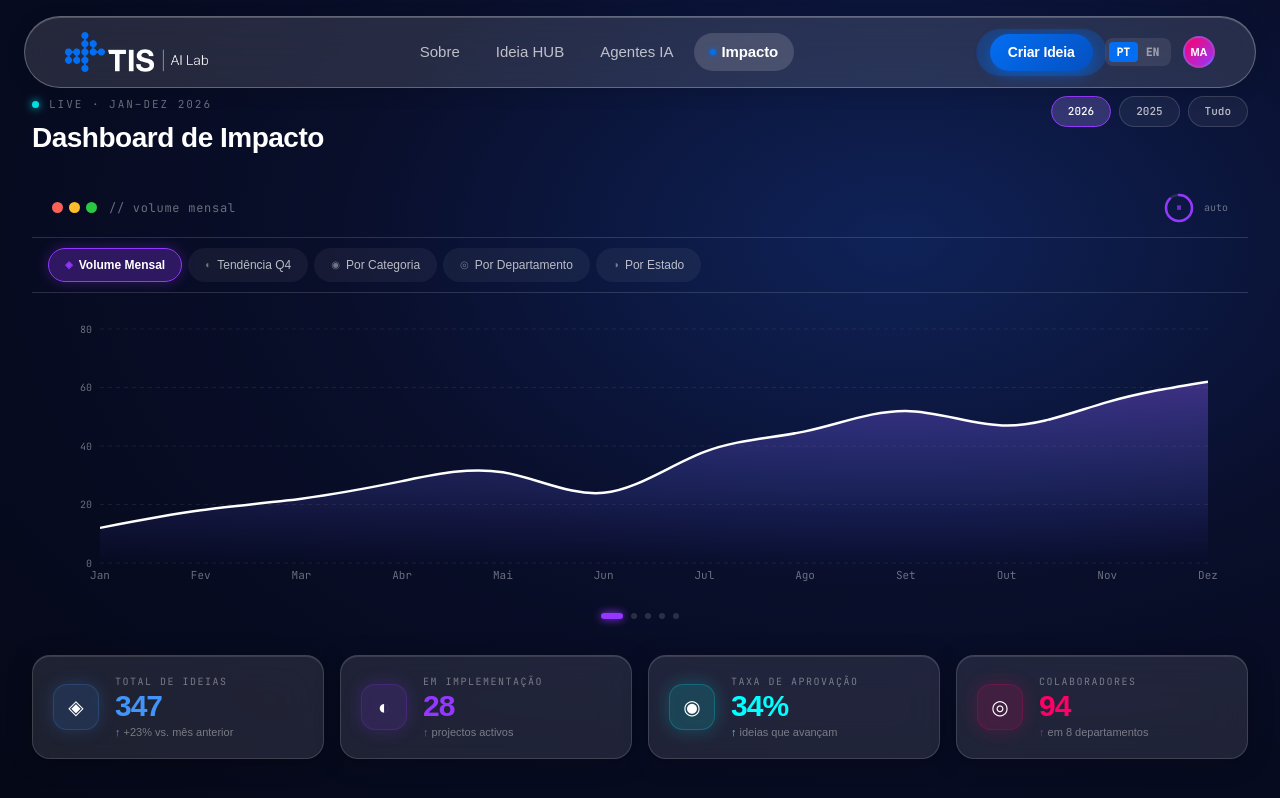
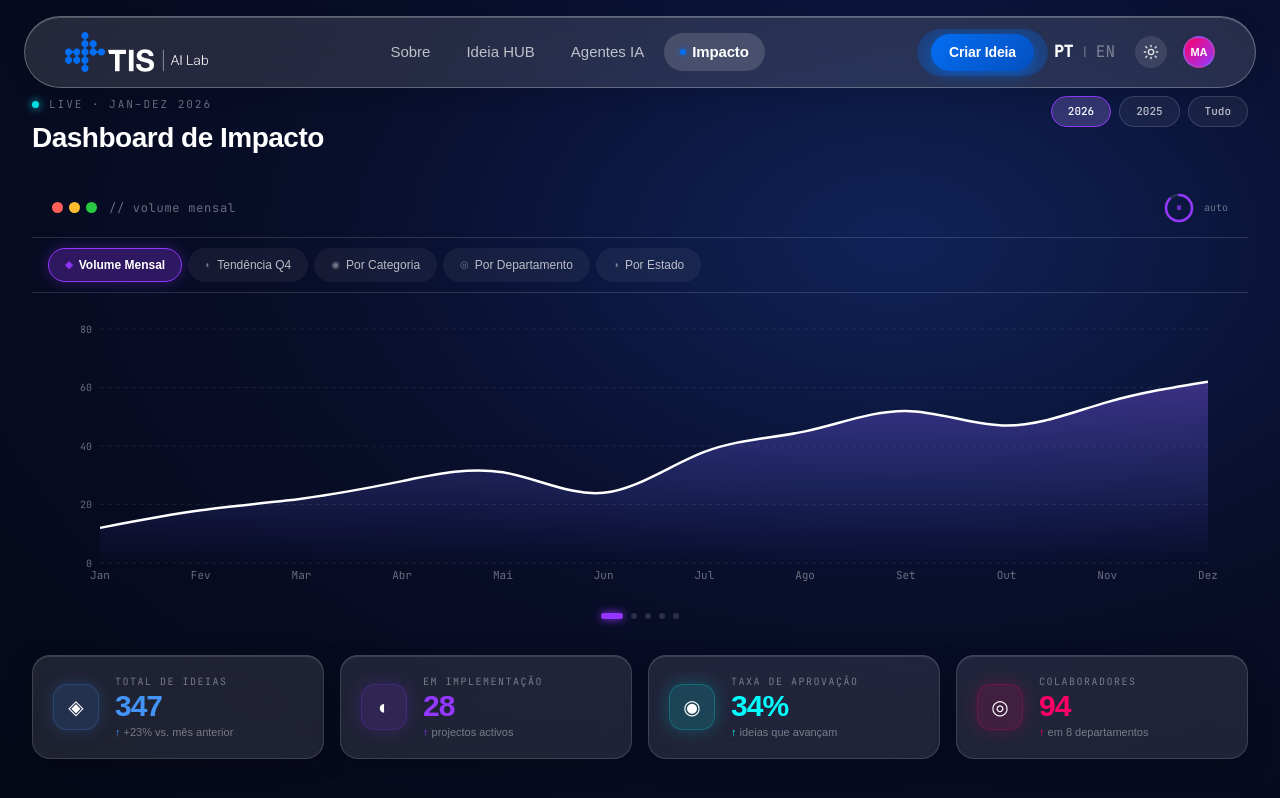
Before and after one commit to saracsguerreiro/labinovacaotis-react, a React (Vite) app: page /#/impacto2 in a window 1280 px wide. Built offline with nearby package versions, Linux system fonts and the light colour scheme; a web font is replaced by a local one.

Commit message:
UI: língua PT|EN sem caixa, toggle dark/light mode, vars dark no tema

```diff
--- a/src/app/components/Navigation.tsx
+++ b/src/app/components/Navigation.tsx
@@ -2,6 +2,7 @@ import { useState } from 'react';
 import { useNavigate, useLocation } from 'react-router-dom';
 import { useScrolled } from '../hooks/useScrolled';
 import { useNavTheme } from '../hooks/useNavTheme';
+import { useTheme } from '../context/ThemeContext';
 import logoAiLabWhite from './logo-tis-ai-lab-light.png';
 import logoAiLabBlack from './logo-tis-ai-lab-dark.png';
 
@@ -18,6 +19,7 @@ export default function Navigation() {
   const scrolled = useScrolled();
   const isDark = useNavTheme(pathname);
   const [activeLang, setActiveLang] = useState('PT');
+  const { theme, toggle: toggleTheme } = useTheme();
 
   const activeColor   = isDark ? '#ffffff'                : '#0d1333';
   const inactiveColor = isDark ? 'rgba(255,255,255,0.70)' : 'rgba(13,19,51,0.50)';
@@ -79,7 +81,7 @@ export default function Navigation() {
         </div>
 
         {/* Right side */}
-        <div className="flex items-center gap-3 flex-shrink-0">
+        <div className="flex items-center gap-4 flex-shrink-0">
           {/* Criar Ideia CTA */}
           <div style={{ position: 'relative', display: 'inline-flex' }}>
             <span
@@ -115,26 +117,60 @@ export default function Navigation() {
             </button>
           </div>
 
-          {/* Language switcher */}
-          <div
-            className="flex items-center gap-0 rounded-lg p-1"
-            style={{ background: isDark ? 'rgba(255,255,255,0.08)' : 'rgba(0,0,0,0.06)' }}
-          >
-            {['PT', 'EN'].map((lang) => (
+          {/* Language switcher — plain PT | EN */}
+          <div className="flex items-center gap-1" style={{ fontFamily: 'var(--font-mono)', fontSize: '11px', fontWeight: 700 }}>
+            {(['PT', 'EN'] as const).map((lang, i) => (
+              <>
+                {i === 1 && (
+                  <span key="sep" style={{ color: isDark ? 'rgba(255,255,255,0.25)' : 'rgba(13,19,51,0.25)' }}>|</span>
+                )}
                 <button
                   key={lang}
-                className="px-2 py-0.5 rounded text-[11px] font-bold transition-all border-none cursor-pointer"
+                  className="px-1 border-none cursor-pointer bg-transparent transition-all duration-150"
                   style={{
-                  fontFamily: 'var(--font-mono)',
-                  background: activeLang === lang ? '#036ef2' : 'transparent',
-                  color: activeLang === lang ? 'white' : isDark ? 'rgba(255,255,255,0.5)' : 'rgba(13,19,51,0.4)',
+                    color: activeLang === lang
+                      ? (isDark ? '#ffffff' : '#0d1333')
+                      : (isDark ? 'rgba(255,255,255,0.4)' : 'rgba(13,19,51,0.35)'),
+                    fontWeight: activeLang === lang ? 700 : 400,
                   }}
                   onClick={() => setActiveLang(lang)}
                 >
                   {lang}
                 </button>
+              </>
             ))}
           </div>
+
+          {/* Dark / Light mode toggle */}
+          <button
+            onClick={toggleTheme}
+            title={theme === 'dark' ? 'Mudar para modo claro' : 'Mudar para modo escuro'}
+            className="flex items-center justify-center w-8 h-8 rounded-full border-none cursor-pointer transition-all duration-200 hover:scale-110"
+            style={{
+              background: isDark ? 'rgba(255,255,255,0.10)' : 'rgba(13,19,51,0.07)',
+              color: isDark ? 'rgba(255,255,255,0.85)' : 'rgba(13,19,51,0.7)',
+            }}
+          >
+            {theme === 'dark' ? (
+              /* Sun icon */
+              <svg width="16" height="16" viewBox="0 0 24 24" fill="none" stroke="currentColor" strokeWidth="2" strokeLinecap="round" strokeLinejoin="round">
+                <circle cx="12" cy="12" r="4"/>
+                <line x1="12" y1="2" x2="12" y2="4"/>
+                <line x1="12" y1="20" x2="12" y2="22"/>
+                <line x1="4.22" y1="4.22" x2="5.64" y2="5.64"/>
+                <line x1="18.36" y1="18.36" x2="19.78" y2="19.78"/>
+                <line x1="2" y1="12" x2="4" y2="12"/>
+                <line x1="20" y1="12" x2="22" y2="12"/>
+                <line x1="4.22" y1="19.78" x2="5.64" y2="18.36"/>
+                <line x1="18.36" y1="5.64" x2="19.78" y2="4.22"/>
+              </svg>
+            ) : (
+              /* Moon icon */
+              <svg width="15" height="15" viewBox="0 0 24 24" fill="none" stroke="currentColor" strokeWidth="2" strokeLinecap="round" strokeLinejoin="round">
+                <path d="M21 12.79A9 9 0 1 1 11.21 3 7 7 0 0 0 21 12.79z"/>
+              </svg>
+            )}
+          </button>
 
           {/* Avatar */}
           <div
--- /dev/null
+++ b/src/app/context/ThemeContext.tsx
@@ -0,0 +1,34 @@
+import { createContext, useContext, useEffect, useState, type ReactNode } from 'react';
+
+type Theme = 'dark' | 'light';
+
+const ThemeContext = createContext<{ theme: Theme; toggle: () => void }>({
+  theme: 'dark',
+  toggle: () => {},
+});
+
+export function ThemeProvider({ children }: { children: ReactNode }) {
+  const [theme, setTheme] = useState<Theme>(() => {
+    return (localStorage.getItem('app-theme') as Theme) ?? 'dark';
+  });
+
+  useEffect(() => {
+    const root = document.documentElement;
+    if (theme === 'dark') {
+      root.classList.add('dark');
+    } else {
+      root.classList.remove('dark');
+    }
+    localStorage.setItem('app-theme', theme);
+  }, [theme]);
+
+  const toggle = () => setTheme(t => (t === 'dark' ? 'light' : 'dark'));
+
+  return (
+    <ThemeContext.Provider value={{ theme, toggle }}>
+      {children}
+    </ThemeContext.Provider>
+  );
+}
+
+export const useTheme = () => useContext(ThemeContext);
--- a/src/main.tsx
+++ b/src/main.tsx
@@ -2,13 +2,16 @@
   import { createRoot } from "react-dom/client";
   import { HashRouter } from "react-router-dom";
   import { IdeaProvider } from "./app/context/IdeaContext.tsx";
+  import { ThemeProvider } from "./app/context/ThemeContext.tsx";
   import App from "./app/App.tsx";
   import "./styles/index.css";
 
   createRoot(document.getElementById("root")!).render(
     <HashRouter>
-      <IdeaProvider>
-        <App />
-      </IdeaProvider>
+      <ThemeProvider>
+        <IdeaProvider>
+          <App />
+        </IdeaProvider>
+      </ThemeProvider>
     </HashRouter>
   );
--- a/src/styles/theme.css
+++ b/src/styles/theme.css
@@ -106,6 +106,22 @@
   --sidebar-accent-foreground: oklch(0.985 0 0);
   --sidebar-border: oklch(0.269 0 0);
   --sidebar-ring: oklch(0.439 0 0);
+
+  /* IdeaLab custom vars — dark mode */
+  --bg: #0d1333;
+  --bg2: #0a0f28;
+  --bg3: #080c1e;
+  --surface: #111830;
+  --surface2: #151d3d;
+  --surface3: #1a234a;
+  --border-light: rgba(100, 160, 255, 0.10);
+  --border2: rgba(100, 160, 255, 0.18);
+  --border3: rgba(100, 160, 255, 0.35);
+  --text: #ffffff;
+  --text-muted: rgba(255, 255, 255, 0.65);
+  --text-sub: rgba(255, 255, 255, 0.35);
+  --blue-light: rgba(3, 110, 242, 0.15);
+  --blue-glow: rgba(3, 110, 242, 0.25);
 }
 
 @theme inline {
```
Lines whose indentation alone changed are shown as unchanged.
